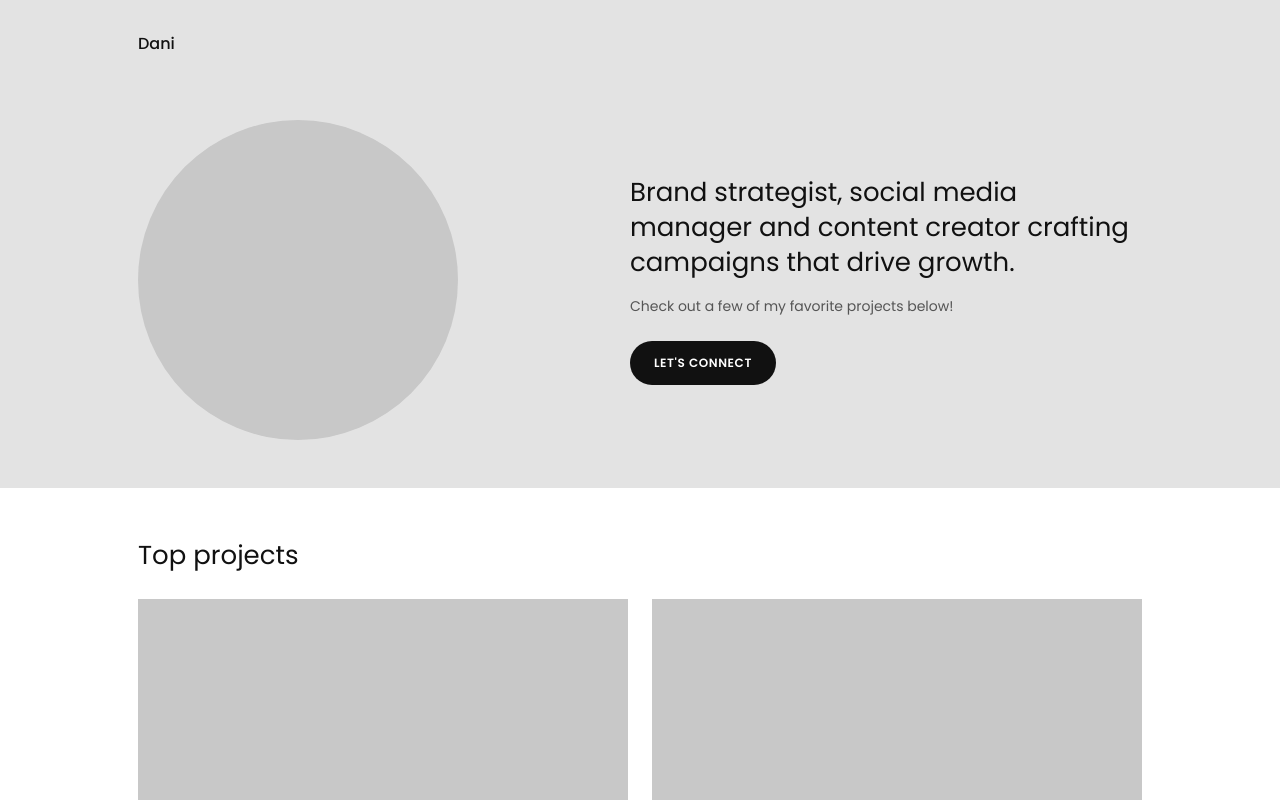
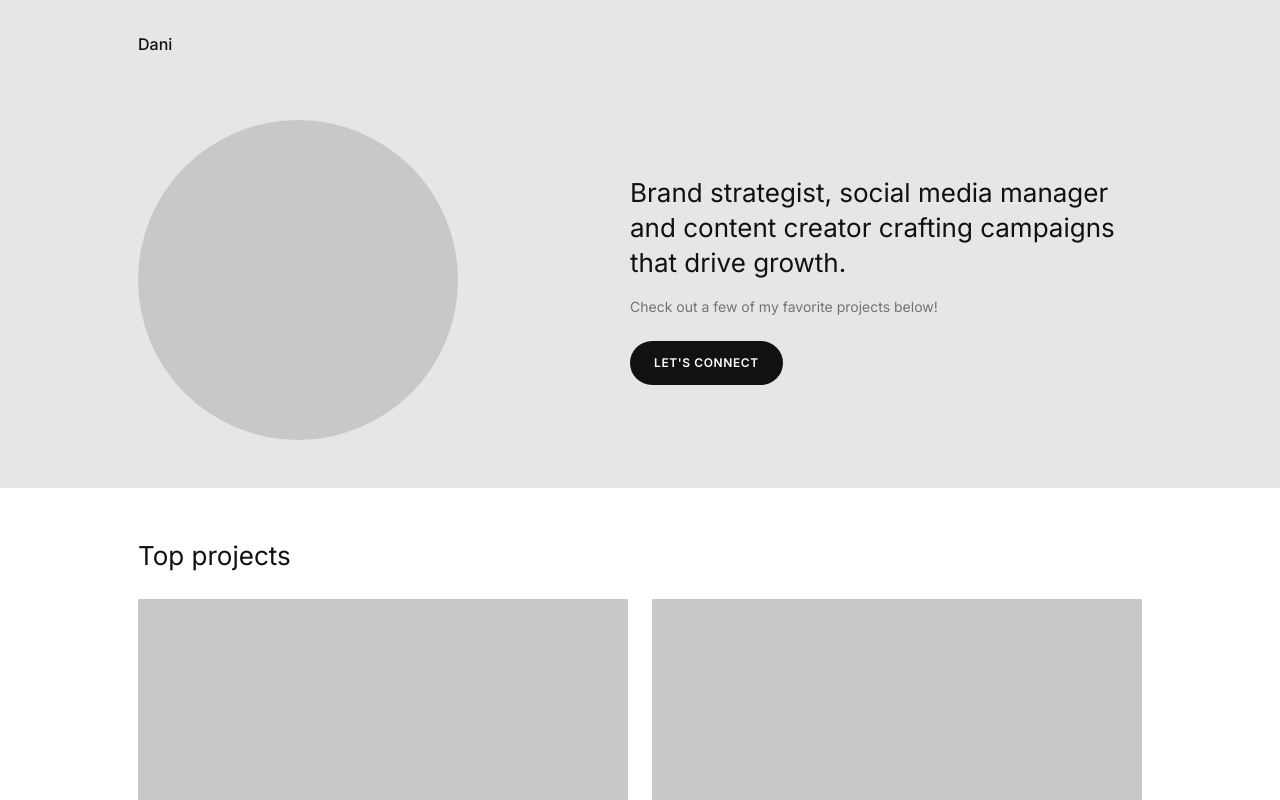
Before and after one commit to cvallescristian/dani-portfolio, a React (Vite) app: page / in a window 1280 px wide. Shown: the top 800 px of the page. Built offline with nearby package versions, Linux system fonts and the light colour scheme.

Commit message:
style: new font and color palette

```diff
--- a/index.html
+++ b/index.html
@@ -6,9 +6,9 @@
     <meta name="viewport" content="width=device-width, initial-scale=1.0" />
     <link rel="preconnect" href="https://fonts.googleapis.com" />
     <link rel="preconnect" href="https://fonts.gstatic.com" crossorigin />
-    <link href="https://fonts.googleapis.com/css2?family=Poppins:wght@400;500;600&display=swap" rel="stylesheet" />
+    <link href="https://fonts.googleapis.com/css2?family=Inter:wght@400;500;600&display=swap" rel="stylesheet" />
     <meta name="description" content="Dani: brand strategist, social media manager and content creator. Portfolio of selected projects." />
-    <meta name="theme-color" content="#e3e3e3" />
+    <meta name="theme-color" content="#ffffff" />
     <meta property="og:type" content="website" />
     <meta property="og:title" content="Dani | Portfolio" />
     <meta property="og:description" content="Brand strategist, social media manager and content creator. Selected projects." />
--- a/src/index.css
+++ b/src/index.css
@@ -1,13 +1,14 @@
 :root {
   --color-bg: #ffffff;
-  --color-hero-bg: #e3e3e3;
+  --color-hero-bg: #e6e6e6;
   --color-text: #111111;
-  --color-text-muted: #555555;
+  --color-text-muted: #737373;
+  --color-accent: #cfe3f5;
   --color-placeholder: #c8c8c8;
   --color-button-bg: #111111;
   --color-button-text: #ffffff;
 
-  --font-family: 'Poppins', system-ui, -apple-system, 'Segoe UI', Roboto, sans-serif;
+  --font-family: 'Inter', system-ui, -apple-system, 'Segoe UI', Roboto, sans-serif;
 
   --fs-xs: 0.75rem;
   --fs-sm: 0.875rem;
```
